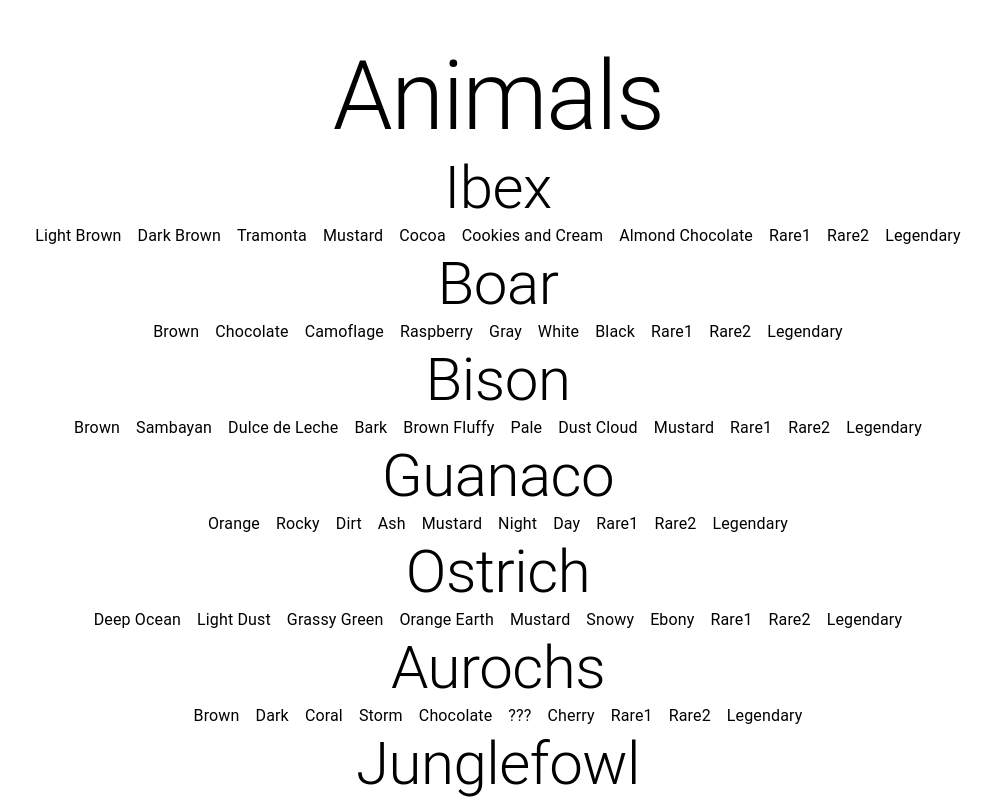
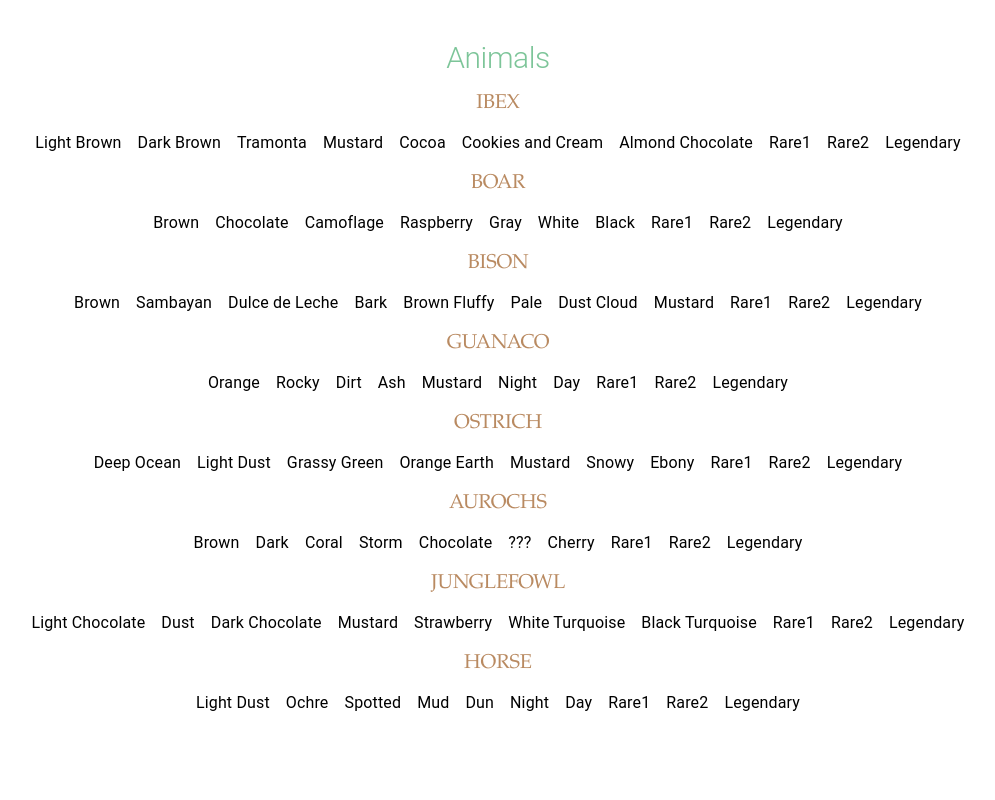
Before and after one commit to piratemermaid/roots-of-pacha-tracker, a React (Vite) app: page / in a window 1280 px wide. Shown: the top 800 px of the page, without its empty margins (142-1137 px from the left). Built offline with nearby package versions, Linux system fonts and the light colour scheme.

Commit message:
Add MUI theme

```diff
--- a/src/components/Animal.tsx
+++ b/src/components/Animal.tsx
@@ -7,7 +7,9 @@ type Props = { animal: Animal };
 export default function Animal({ animal }: Props) {
   return (
     <>
-      <Typography variant="h2">{animal.name}</Typography>
+      <Grid item sx={{ m: 2 }}>
+        <Typography variant="h2">{animal.name}</Typography>
+      </Grid>
       <Grid container spacing={2} justifyContent="center">
         {animal.colors.map((color) => (
           <Grid item key={color}>
--- /dev/null
+++ b/src/theme.ts
@@ -0,0 +1,28 @@
+import { createTheme } from "@mui/material";
+
+const theme = createTheme({
+  spacing: 8,
+
+  palette: {
+    mode: "light",
+    primary: {
+      main: "#7dc599",
+    },
+    secondary: {
+      main: "#b98a61",
+    },
+  },
+
+  typography: {
+    h1: { fontSize: "30px", color: "#7dc599" },
+    h2: {
+      fontSize: "20px",
+      fontWeight: 500,
+      textTransform: "uppercase",
+      fontFamily: "Garamond",
+      color: "#b98a61",
+    },
+  },
+});
+
+export default theme;
```
Also changed, not shown: src/App.tsx (+4 -3 lines).
